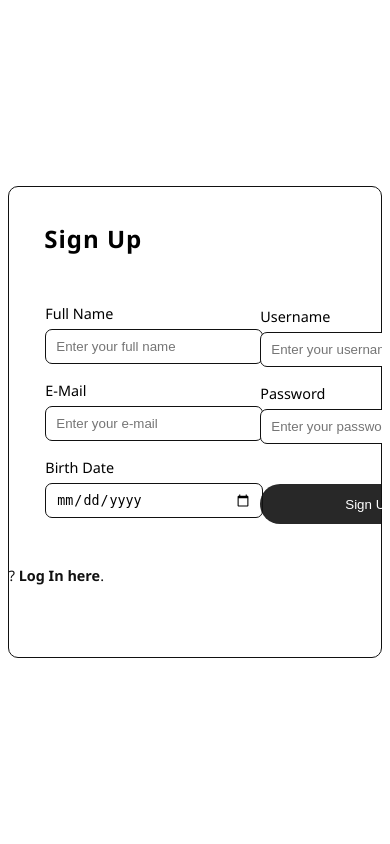
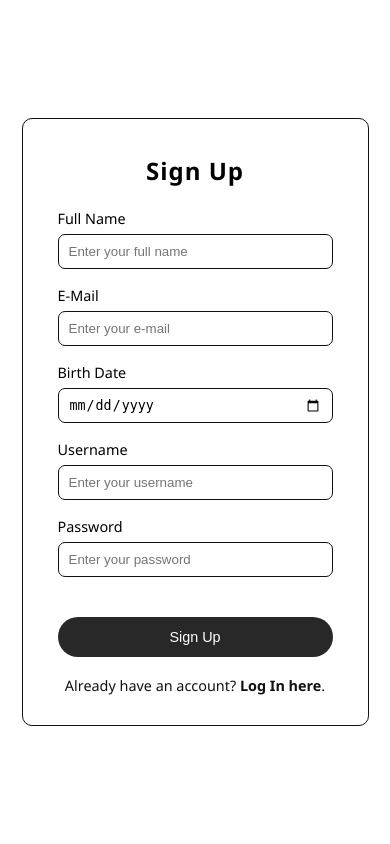
Before and after one commit to SyafiraNurAzizah/To-Do-List, a PHP site: page /registrasi.php in a window 390 px wide. Run offline with PHP 8.4, Linux system fonts and the light colour scheme.

Commit message:
registrasi (already responsive) ;

```diff
--- a/css/registrasi.css
+++ b/css/registrasi.css
@@ -4,91 +4,58 @@ html, body {
     justify-content: center;
     align-items: center;
     overflow: hidden;
+    margin: 0;
+    padding: 0;
 }
+
+
 
 .container {
     border: 1px solid rgb(17, 17, 17);
     border-radius: 10px;
-    width: 90%;
-    /* max-width: 500px; */
-    /* min-height: 250px; */
-    height: auto;
-    padding: 15px 0 0 35px;
+    width:fit-content;
+    height:fit-content;
+    padding: 15px 35px 15px 35px;
     font-family: 'Segoe UI', Tahoma, Geneva, Verdana, sans-serif;
     display: flex;
+    flex-direction: column;
     justify-content: space-between;
 }
 .container h2 {
-    text-align: center;
-    padding-bottom: 5px;
     letter-spacing: 1px;
-    text-wrap: nowrap;
 }
-.container .left {
-    float: left;
-    position: relative;
-    top: 100px;
-    right: 90px;
+
+.container form {
+    display: flex;
+    justify-content: space-between;
+    gap: 50px;
 }
-.container .left label {
+.container label {
     font-size: 0.9rem;
-    position: relative;
-    left: -7px;
 }
-.container .left input {
+.container input {
     margin-top: 5px;
     margin-bottom: 15px;
     border: 1px solid rgba(17, 17, 17);
     border-radius: 7px;
-    position: relative;
-    left: -7px;
-    width: calc(100% + 75px);
+    width: 275px;
     height: 35px;
     padding: 10px;
     box-sizing: border-box;
 }
-
-.container .right {
-    float: right;
-    position: relative;
-    left: 125px;
-    bottom: 128px;
-}
-.container .right label {
-    font-size: 0.9rem;
-    position: relative;
-    left: -7px;
-}
-.container .right input {
-    margin-top: 5px;
-    margin-bottom: 15px;
-    border: 1px solid rgba(17, 17, 17);
-    border-radius: 7px;
-    position: relative;
-    left: -7px;
-    width: calc(100% + 75px);
-    height: 35px;
-    padding: 10px;
-    box-sizing: border-box;
-}
-.container .right button {
+.container button {
     background-color: rgb(17, 17, 17, 0.9);
     color: white;
     border: none;
     border-radius: 50px;
     margin-top: 25px;
     margin-bottom: 5px;
-    position: relative;
-    left: -7px;
-    width: calc(100% + 75px);
+    width: 275px;
     height: 40px;
     box-sizing: border-box;
+    font-size: 0.9rem;
 }
-
 .container .sign-in {
-    position: relative;
-    top: 350px;
-    right: 441px;
     font-size: 0.9rem;
     color: rgb(17, 17, 17);
     text-wrap: nowrap;
@@ -97,3 +64,45 @@ html, body {
     text-decoration: none;
     color: rgb(17, 17, 17);
 }
+
+
+
+
+
+@media screen and (max-width: 700px) {
+    .container {
+        display: flex;
+        justify-content: center;
+        align-items: center;
+        margin: 0 auto;
+        height: fit-content;
+    }
+
+    .container form {
+        display: flex;
+        flex-direction: column;
+        gap: 0;
+    }
+}
+
+
+@media screen and (max-width: 700px) and (max-height: 630px) {
+    html, body {
+        height: auto;
+        overflow-y: auto;
+        padding: 7.5px 0;
+    }
+}
+
+@media screen and (max-height: 550px) and (min-width: 701px) {
+    html, body {
+        display: block;
+        overflow-y: auto;
+        height: auto;
+    }
+
+    .container {
+        height: fit-content;
+        margin: 84px auto 84px auto;
+    }
+}
--- a/index.php
+++ b/index.php
@@ -15,7 +15,6 @@ $queryCategory = mysqli_query($koneksi, $sqlCategory);
 $selectedCategory = $_GET['category'] ?? '';
 $selectedStatus = $_GET['status'] ?? '';
 $selectedBookmark = $_GET['bookmark'] ?? '';
-// $search = mysqli_real_escape_string($koneksi, $_GET['search'] ?? '');
 
 $id_user = $_SESSION['id_user'];
 
@@ -36,8 +35,6 @@ if (!empty($selectedStatus)) {
 if (!empty($selectedBookmark)) {
     $sql .= " AND todo.bookmark = '$selectedBookmark'";
 }
-
-// if ($search) $sql .= " AND (todo.title LIKE '%$search%' OR todo.created_at LIKE '%$search%' OR todo.status LIKE '%$search%' OR category.category LIKE '%$search%')";
 
 $sql .= " ORDER BY FIELD(todo.status, 'pending', 'done'), FIELD(todo.bookmark, '1', '0'), todo.created_at DESC"; // Tambahkan ORDER BY di sini
 
--- a/registrasi.php
+++ b/registrasi.php
@@ -10,14 +10,13 @@
 <body>
     <div class="container">
         <h2>Sign Up</h2>
-        <!-- <p>Register to your account</p> -->
         <form action="proses/proses_register.php" method="POST">
             <div class="left">
                 <label>Full Name</label> <br>
                 <input type="text" name="name" id="name" placeholder="Enter your full name" required> <br>
 
                 <label>E-Mail</label> <br>
-                <input type="text" name="email" id="email" placeholder="Enter your e-mail" required> <br>
+                <input type="email" name="email" id="email" placeholder="Enter your e-mail" required> <br>
 
                 <label>Birth Date</label> <br>
                 <input type="date" name="birth_date" id="birth_date" required> <br>
```
Also changed, not shown: css/register.css (deleted, +0 -58 lines), css/registrasi copy.css (deleted, +0 -73 lines).
